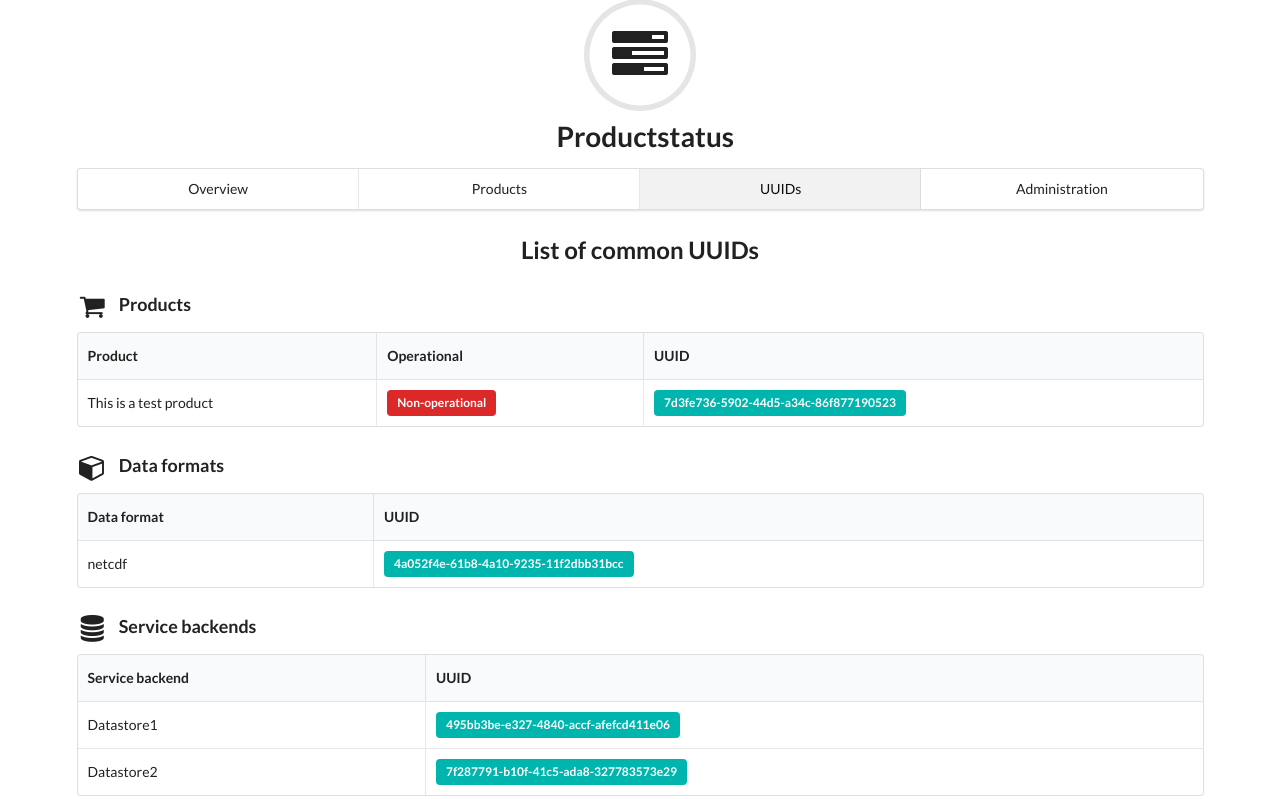
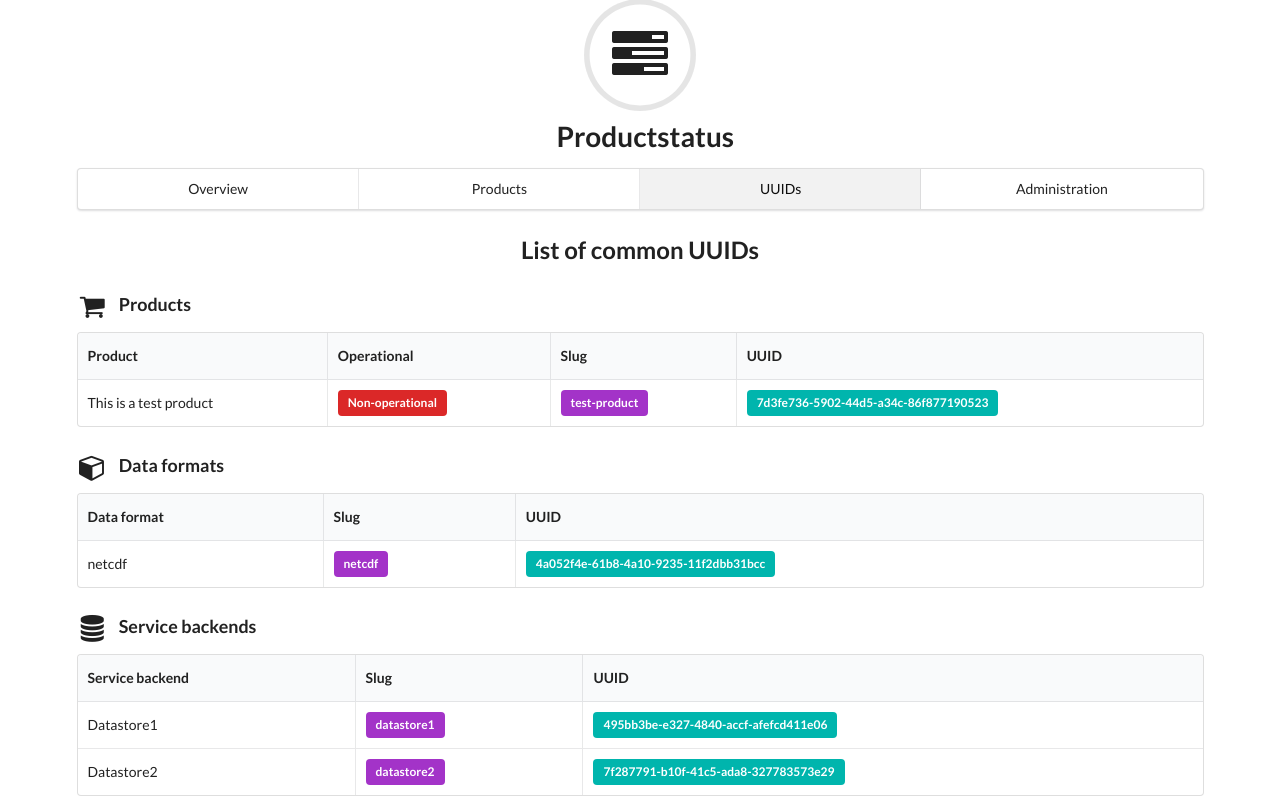
Before and after one commit to metno/productstatus, a Django app: page /uuid/ in a window 1280 px wide. Shown: the part 29-828 px from the top of the page. Run offline with Django 3.2, Linux system fonts and the light colour scheme; data comes from the database, SQL or seed files in the repository.

Commit message:
Add slugs to web ui frontend

```diff
--- a/productstatus/core/templates/core/detailed.html
+++ b/productstatus/core/templates/core/detailed.html
@@ -15,7 +15,7 @@
     {% for product in products %}
 
         <h3 id="{{ product.name|slugify }}" class="ui block header">
-            {{ product.name }} {% operational product %} {% uuid product.id %}
+            {{ product.name }} {% operational product %} {% slug product.slug %} {% uuid product.id %}
         </h3>
 
         <table class="ui celled table">
--- a/productstatus/core/templates/core/overview.html
+++ b/productstatus/core/templates/core/overview.html
@@ -15,11 +15,11 @@
     <div class="ui two column doubling stackable grid container">
         {% for product in products %}
             <div class="column">
-                <h3 class="ui block header">{{ product.name }} {% operational product %}</h3>
+                <h3 class="ui block header">{{ product.name }} {% operational product %} {% slug product.slug %}</h3>
                 {% if product.latest_product_instance %}
                     {% with instance=product.latest_product_instance %}
                     <div>
-                        <p>Reference time: <strong>{{ instance.reference_time }}</strong></p>
+                        <p>Reference time: <strong>{{ instance.reference_time }}</strong> {% uuid instance.id %}</p>
                         {% for backend in instance.service_backends %}
                             {% data_formats_on_service_backend instance backend as formats %}
                             {% for format in formats %}
--- a/productstatus/core/templates/core/uuid.html
+++ b/productstatus/core/templates/core/uuid.html
@@ -16,6 +16,7 @@
             <tr>
                 <th>Product</th>
                 <th>Operational</th>
+                <th>Slug</th>
                 <th>UUID</th>
             </tr>
         </thead>
@@ -24,6 +25,7 @@
                 <tr>
                     <td>{{ product.name }}</td>
                     <td>{% operational product %}</td>
+                    <td>{% slug product.slug %}</li>
                     <td>{% uuid product.id %}</li>
                 </tr>
             {% endfor %}
@@ -39,6 +41,7 @@
         <thead>
             <tr>
                 <th>Data format</th>
+                <th>Slug</th>
                 <th>UUID</th>
             </tr>
         </thead>
@@ -46,6 +49,7 @@
             {% for format in dataformats %}
                 <tr>
                     <td>{{ format.name }}</td>
+                    <td>{% slug format.slug %}</li>
                     <td>{% uuid format.id %}</li>
                 </tr>
             {% endfor %}
@@ -62,6 +66,7 @@
         <thead>
             <tr>
                 <th>Service backend</th>
+                <th>Slug</th>
                 <th>UUID</th>
             </tr>
         </thead>
@@ -69,6 +74,7 @@
             {% for backend in servicebackends %}
                 <tr>
                     <td>{{ backend.name }}</td>
+                    <td>{% slug backend.slug %}</li>
                     <td>{% uuid backend.id %}</li>
                 </tr>
             {% endfor %}
--- a/productstatus/core/templatetags/productstatus.py
+++ b/productstatus/core/templatetags/productstatus.py
@@ -6,6 +6,10 @@ register = template.Library()
 @register.simple_tag
 def uuid(uuid):
     return mark_safe('<div class="ui teal label">%s</div>' % uuid)
+
+@register.simple_tag
+def slug(uuid):
+    return mark_safe('<div class="ui purple label">%s</div>' % uuid)
 
 @register.simple_tag(takes_context=True)
 def active(context, view):
```
